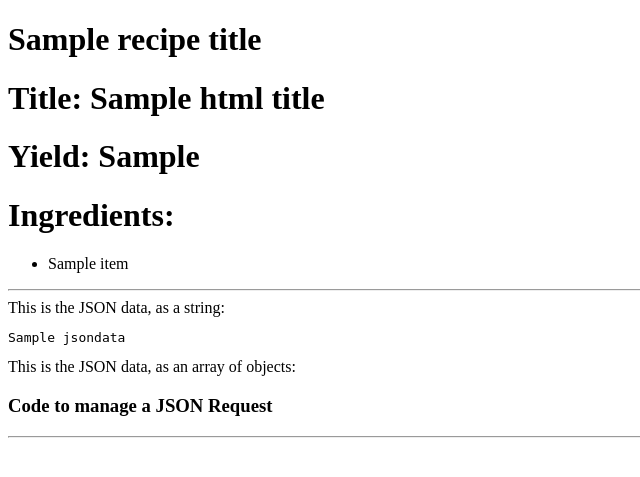
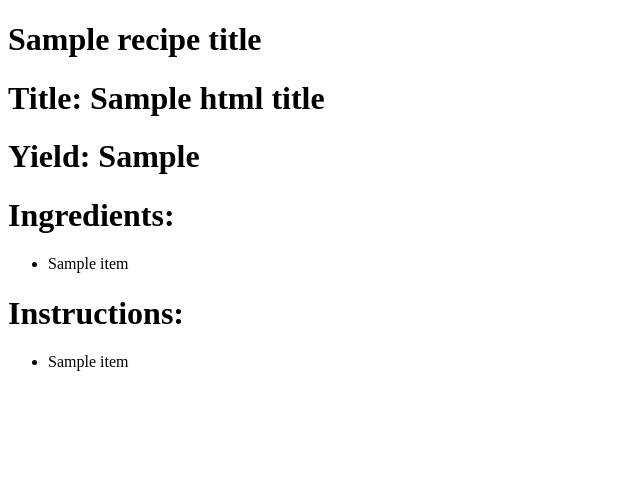
Before and after one commit to Pantsworth/SousChefBot, a Flask app: template project/templates/json_test.html in a window 1280 px wide. Shown: the top 477 px of the page, without its empty margins (0-640 px from the left). Run offline with Flask 2, Linux system fonts and the light colour scheme; the template is opened without the code that fills it: most values are stand-ins (such as "Sample title", 1, 10 or a date in 2020); parts of the project's set-up code (start-up, migrations or seed data) failed here and were passed over.

Commit message:
more complete solution for ingredients and steps. better plain-html listing of things.

```diff
--- a/project/app.py
+++ b/project/app.py
@@ -25,11 +25,11 @@ def jsonreq():
     recipe_title = jsondata['title']
     recipe_yield = jsondata['yield']
     recipe_ingredients = jsondata['ingredients']
-    recipe_steps = jsondata['instructions']
+    recipe_instructions = jsondata['instructions']
 
     print recipe_title, " ", recipe_ingredients
     return render_template('json_test.html', html_title=recipe_title, html_yield=recipe_yield,
-                           html_ingredients=recipe_ingredients, html_steps=recipe_steps, jsondata=jsondata)
+                           html_ingredients=recipe_ingredients, html_instructions=recipe_instructions, jsondata=jsondata)
 
 
 if __name__ == '__main__':
--- a/project/templates/json_test.html
+++ b/project/templates/json_test.html
@@ -12,30 +12,16 @@
           <h1>Yield: {{html_yield}}</h1>
           <h1>Ingredients: </h1>
           <ul>
-      {% for item in html_ingredients %}
-        <li>{{item}}</li>
-      {% endfor %}
-    </ul>
+            {% for item in html_ingredients[0]['list'] %}
+            <li>{{item}}</li>
+            {% endfor %}
+            </ul>
+          <h1>Instructions: </h1>
+          <ul>{% for item in html_instructions[0]['list'] %}
+            <li>{{item}}</li>
+            {% endfor %}
+          </ul>
       </div>
-      <hr/>
-      <div>
-      This is the JSON data, as a string:<br />
-      <pre>{{jsondata}}</pre>
-      This is the JSON data, as an array of objects:<br />
-
-      </div>
-      <div class="header">
-        <h3 class="text-muted">Code to manage a JSON Request</h3>
-      </div>
-      <hr/>
-<!--<pre>-->
-
-<!--@app.route('/json_test', methods=['POST'])-->
-<!--def jsonreq():-->
-    <!--# Get the JSON data sent from the form-->
-    <!--# Convert the JSON data into a Python structure-->
-    <!--data = json.loads(jsondata)-->
-    <!--return render_template('json_test.html', data=data, jsondata=jsondata)-->
-
-    <!--</pre>-->
+        </div>
+  </body>
 </html>
```
Also changed, not shown: parser.py (+7 -7 lines).
